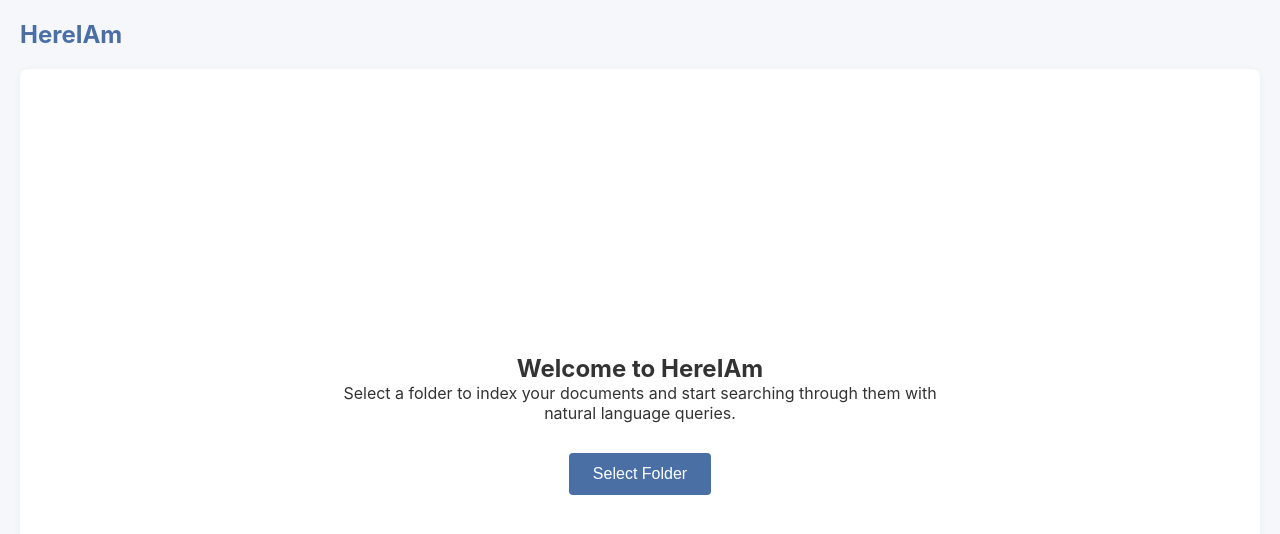
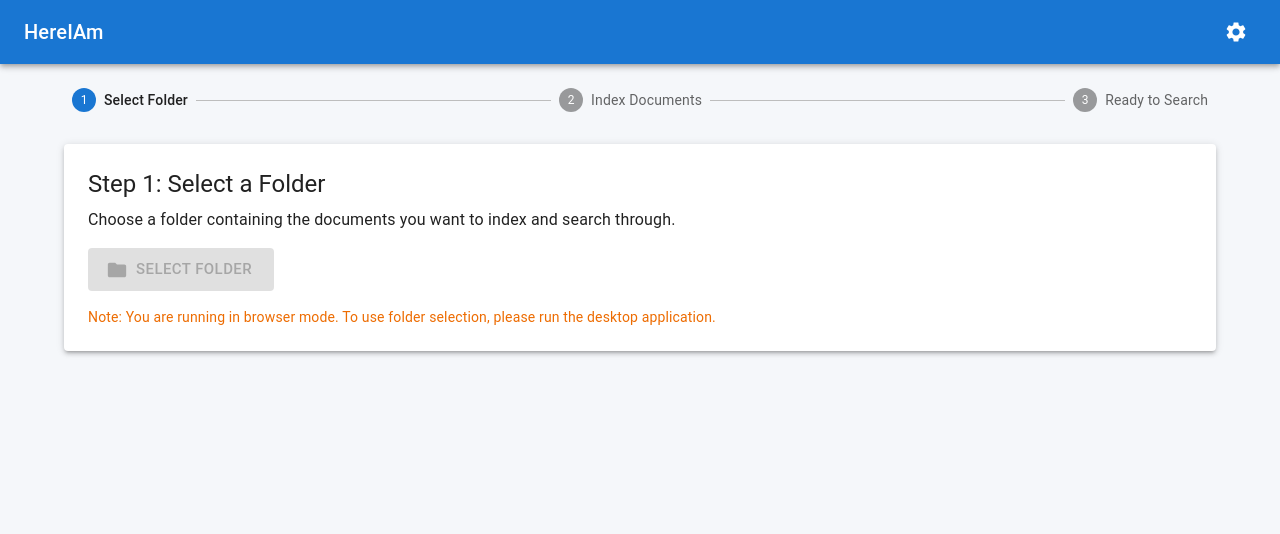
Before and after one commit to mrconter1/hereiam, a React (Vite) app: page / in a window 1280 px wide. Shown: the top 534 px of the page. Built offline with nearby package versions, Linux system fonts and the light colour scheme.

Commit message:
Fix desktop app

```diff
--- a/src/renderer/App.jsx
+++ b/src/renderer/App.jsx
@@ -1,130 +1,77 @@
-import React, { useState } from 'react';
+import React, { useState, useEffect } from 'react';
 import styled from '@emotion/styled';
+import {
+  AppBar,
+  Box,
+  Button,
+  Card,
+  CircularProgress,
+  Container,
+  Divider,
+  IconButton,
+  LinearProgress,
+  List,
+  ListItem,
+  ListItemButton,
+  ListItemText,
+  Paper,
+  Step,
+  StepLabel,
+  Stepper,
+  Toolbar,
+  Typography
+} from '@mui/material';
+import {
+  Folder as FolderIcon,
+  Search as SearchIcon,
+  Settings as SettingsIcon,
+  ArrowBack as ArrowBackIcon,
+  Description as DescriptionIcon
+} from '@mui/icons-material';
 
-const Container = styled.div`
+const AppContainer = styled.div`
   display: flex;
   flex-direction: column;
   height: 100vh;
-  padding: 20px;
-`;
-
-const Header = styled.header`
-  display: flex;
-  justify-content: space-between;
-  align-items: center;
-  margin-bottom: 20px;
-`;
-
-const Title = styled.h1`
-  font-size: 24px;
-  color: var(--primary-color);
+  background-color: var(--background-color);
 `;
 
 const MainContent = styled.main`
   flex: 1;
-  display: flex;
-  flex-direction: column;
-  align-items: center;
-  justify-content: center;
-  background-color: white;
-  border-radius: 8px;
-  box-shadow: 0 2px 10px rgba(0, 0, 0, 0.05);
-  padding: 40px;
+  padding: 24px;
   overflow: auto;
 `;
 
-const WelcomeMessage = styled.div`
-  text-align: center;
-  max-width: 600px;
-  margin-bottom: 30px;
+const StyledPaper = styled(Paper)`
+  padding: 24px;
+  margin-bottom: 24px;
 `;
 
-const Button = styled.button`
-  padding: 12px 24px;
-  font-size: 16px;
-  background-color: var(--primary-color);
-  color: white;
-  border: none;
+const FileContent = styled.pre`
+  white-space: pre-wrap;
+  font-family: monospace;
+  font-size: 14px;
+  padding: 16px;
+  background-color: #f5f5f5;
   border-radius: 4px;
-  cursor: pointer;
-  transition: background-color 0.2s;
-
-  &:hover {
-    background-color: var(--secondary-color);
-  }
-
-  &:disabled {
-    background-color: var(--dark-gray);
-    cursor: not-allowed;
-  }
+  overflow: auto;
+  max-height: 400px;
 `;
 
-const FolderPath = styled.div`
-  margin-top: 20px;
-  padding: 10px;
-  background-color: var(--background-color);
-  border-radius: 4px;
-  font-family: monospace;
-  max-width: 100%;
-  overflow: hidden;
-  text-overflow: ellipsis;
+const StatusText = styled(Typography)`
+  margin-top: 16px;
+  color: ${props => props.color || 'inherit'};
 `;
 
-const FileList = styled.div`
-  margin-top: 20px;
-  width: 100%;
-  max-width: 800px;
-  text-align: left;
-`;
-
-const FileItem = styled.div`
-  padding: 8px;
-  margin-bottom: 4px;
-  background-color: var(--background-color);
-  border-radius: 4px;
-  cursor: pointer;
-
-  &:hover {
-    background-color: var(--light-gray);
-  }
-`;
-
-const FileContent = styled.div`
-  margin-top: 20px;
-  padding: 16px;
-  background-color: var(--background-color);
-  border-radius: 4px;
-  width: 100%;
-  max-width: 800px;
-  max-height: 400px;
-  overflow: auto;
-  white-space: pre-wrap;
-  font-family: monospace;
-`;
-
-const ProgressBar = styled.div`
-  width: 100%;
-  max-width: 800px;
-  height: 8px;
-  background-color: var(--light-gray);
-  border-radius: 4px;
-  margin-top: 20px;
-  overflow: hidden;
-`;
-
-const ProgressFill = styled.div`
-  height: 100%;
-  background-color: var(--accent-color);
-  width: ${props => props.progress}%;
-  transition: width 0.3s ease;
-`;
-
-const StatusMessage = styled.div`
-  margin-top: 10px;
-  color: var(--dark-gray);
-`;
+// Setup steps
+const steps = [
+  'Select Folder',
+  'Index Documents',
+  'Ready to Search'
+];
 
 function App() {
+  const [activeStep, setActiveStep] = useState(0);
   const [selectedFolder, setSelectedFolder] = useState(null);
   const [isScanning, setIsScanning] = useState(false);
   const [files, setFiles] = useState([]);
@@ -132,11 +79,20 @@
   const [fileContent, setFileContent] = useState('');
   const [progress, setProgress] = useState(0);
   const [statusMessage, setStatusMessage] = useState('');
+  const [error, setError] = useState(null);
+  const [isElectron, setIsElectron] = useState(false);
+
+  // Check if running in Electron on component mount
+  useEffect(() => {
+    // Check if the electron object is available in window
+    setIsElectron(!!window.electron);
+  }, []);
 
   const handleSelectFolder = async () => {
     try {
+      setError(null);
       // Check if we're in Electron environment
-      if (window.electron) {
+      if (isElectron) {
         const result = await window.electron.selectDirectory();
 
         if (!result.canceled && result.filePaths.length > 0) {
@@ -145,38 +101,55 @@
           setFiles([]);
           setSelectedFile(null);
           setFileContent('');
-
-          // Start scanning the directory
-          await scanDirectory(folderPath);
+          setStatusMessage(`Selected folder: ${folderPath}`);
+          setActiveStep(1); // Move to next step
         }
       } else {
         console.log('Not running in Electron');
+        setError('Not running in Electron environment. This feature requires the desktop application.');
       }
     } catch (error) {
       console.error('Error selecting folder:', error);
+      setError(`Error selecting folder: ${error.message}`);
       setStatusMessage('Error selecting folder: ' + error.message);
     }
   };
 
-  const scanDirectory = async (folderPath) => {
+  const scanDirectory = async () => {
+    if (!selectedFolder) return;
+
     try {
       setIsScanning(true);
       setProgress(0);
       setStatusMessage('Scanning directory...');
+      setError(null);
 
-      const result = await window.electron.scanDirectory(folderPath);
+      // Simulate progress updates
+      const progressInterval = setInterval(() => {
+        setProgress(prev => {
+          const newProgress = prev + 5;
+          return newProgress > 90 ? 90 : newProgress;
+        });
+      }, 200);
+
+      const result = await window.electron.scanDirectory(selectedFolder);
+
+      clearInterval(progressInterval);
 
       if (result.success) {
         setFiles(result.files);
         setStatusMessage(`Found ${result.files.length} files`);
+        setProgress(100);
+        setActiveStep(2); // Move to final step
       } else {
+        setError('Error scanning directory: ' + result.error);
         setStatusMessage('Error scanning directory: ' + result.error);
       }
 
-      setProgress(100);
       setIsScanning(false);
     } catch (error) {
       console.error('Error scanning directory:', error);
+      setError(`Error scanning directory: ${error.message}`);
       setStatusMessage('Error scanning directory: ' + error.message);
       setIsScanning(false);
     }
@@ -186,6 +159,7 @@
     try {
       setSelectedFile(filePath);
       setStatusMessage('Loading file...');
+      setError(null);
 
       const result = await window.electron.readFile(filePath);
 
@@ -194,77 +168,233 @@
         setStatusMessage('File loaded successfully');
       } else {
         setFileContent('');
+        setError('Error reading file: ' + result.error);
         setStatusMessage('Error reading file: ' + result.error);
       }
     } catch (error) {
       console.error('Error reading file:', error);
+      setError(`Error reading file: ${error.message}`);
       setStatusMessage('Error reading file: ' + error.message);
     }
   };
 
+  const resetSetup = () => {
+    setActiveStep(0);
+    setSelectedFolder(null);
+    setFiles([]);
+    setSelectedFile(null);
+    setFileContent('');
+    setStatusMessage('');
+    setError(null);
+  };
+
+  // Render different content based on the active step
+  const renderStepContent = () => {
+    switch (activeStep) {
+      case 0:
+        return (
+          <StyledPaper elevation={3}>
+            <Typography variant="h5" gutterBottom>
+              Step 1: Select a Folder
+            </Typography>
+            <Typography variant="body1" paragraph>
+              Choose a folder containing the documents you want to index and search through.
+            </Typography>
+            <Button
+              variant="contained"
+              color="primary"
+              startIcon={<FolderIcon />}
+              onClick={handleSelectFolder}
+              size="large"
+              disabled={!isElectron}
+            >
+              Select Folder
+            </Button>
+            {!isElectron && (
+              <StatusText color="warning.main" variant="body2" sx={{ mt: 2 }}>
+                Note: You are running in browser mode. To use folder selection, please run the desktop application.
+              </StatusText>
+            )}
+            {error && (
+              <StatusText color="error.main" variant="body2">
+                {error}
+              </StatusText>
+            )}
+          </StyledPaper>
+        );
+
+      case 1:
+        return (
+          <StyledPaper elevation={3}>
+            <Typography variant="h5" gutterBottom>
+              Step 2: Index Documents
+            </Typography>
+            <Typography variant="body1" paragraph>
+              Selected folder: <strong>{selectedFolder}</strong>
+            </Typography>
+            <Typography variant="body1" paragraph>
+              Click the button below to scan and index all documents in the selected folder.
+            </Typography>
+            <Box sx={{ display: 'flex', gap: 2 }}>
+              <Button
+                variant="outlined"
+                startIcon={<ArrowBackIcon />}
+                onClick={resetSetup}
+              >
+                Back
+              </Button>
+              <Button
+                variant="contained"
+                color="primary"
+                startIcon={isScanning ? <CircularProgress size={20} color="inherit" /> : <SearchIcon />}
+                onClick={scanDirectory}
+                disabled={isScanning || !isElectron}
+              >
+                {isScanning ? 'Indexing...' : 'Start Indexing'}
+              </Button>
+            </Box>
+            {isScanning && (
+              <Box sx={{ width: '100%', mt: 2 }}>
+                <LinearProgress variant="determinate" value={progress} />
+              </Box>
+            )}
+            {statusMessage && (
+              <StatusText variant="body2">
+                {statusMessage}
+              </StatusText>
+            )}
+            {error && (
+              <StatusText color="error.main" variant="body2">
+                {error}
+              </StatusText>
+            )}
+          </StyledPaper>
+        );
+
+      case 2:
+        return (
+          <>
+            <StyledPaper elevation={3}>
+              <Typography variant="h5" gutterBottom>
+                Step 3: Ready to Search
+              </Typography>
+              <Typography variant="body1" paragraph>
+                Indexing complete! You can now browse and search through your documents.
+              </Typography>
+              <Typography variant="body2" paragraph>
+                Found {files.length} files in {selectedFolder}
+              </Typography>
+              <Box sx={{ display: 'flex', gap: 2 }}>
+                <Button
+                  variant="outlined"
+                  startIcon={<ArrowBackIcon />}
+                  onClick={resetSetup}
+                >
+                  Start Over
+                </Button>
+                <Button
+                  variant="contained"
+                  color="primary"
+                  startIcon={<SearchIcon />}
+                  disabled={files.length === 0}
+                >
+                  Search Documents
+                </Button>
+              </Box>
+            </StyledPaper>
+
+            <Box sx={{ display: 'flex', gap: 3 }}>
+              <Card sx={{ width: 320, maxHeight: 600, overflow: 'auto' }}>
+                <List subheader={
+                  <Box sx={{ p: 2, pb: 0 }}>
+                    <Typography variant="h6">Files ({files.length})</Typography>
+                    <Divider />
+                  </Box>
+                }>
+                  {files.slice(0, 100).map((file, index) => (
+                    <ListItem key={index} disablePadding>
+                      <ListItemButton onClick={() => handleFileClick(file)}>
+                        <DescriptionIcon sx={{ mr: 1, color: 'primary.light' }} />
+                        <ListItemText
+                          primary={file.split(/[\\/]/).pop()}
+                          primaryTypographyProps={{
+                            noWrap: true,
+                            style: { maxWidth: '220px' }
+                          }}
+                        />
+                      </ListItemButton>
+                    </ListItem>
+                  ))}
+                  {files.length > 100 && (
+                    <ListItem>
+                      <ListItemText
+                        secondary={`Showing 100 of ${files.length} files`}
+                        secondaryTypographyProps={{ align: 'center' }}
+                      />
+                    </ListItem>
+                  )}
+                </List>
+              </Card>
+
+              {selectedFile && (
+                <Card sx={{ flex: 1, maxHeight: 600, overflow: 'auto' }}>
+                  <Box sx={{ p: 2 }}>
+                    <Typography variant="subtitle1" noWrap>
+                      {selectedFile.split(/[\\/]/).pop()}
+                    </Typography>
+                    <Divider sx={{ my: 1 }} />
+                    {fileContent ? (
+                      <FileContent>
+                        {fileContent.length > 5000
+                          ? fileContent.substring(0, 5000) + '...'
+                          : fileContent}
+                      </FileContent>
+                    ) : (
+                      <Box sx={{ display: 'flex', justifyContent: 'center', p: 3 }}>
+                        <CircularProgress />
+                      </Box>
+                    )}
+                  </Box>
+                </Card>
+              )}
+            </Box>
+          </>
+        );
+
+      default:
+        return null;
+    }
+  };
+
   return (
-    <Container>
-      <Header>
-        <Title>HereIAm</Title>
-      </Header>
+    <AppContainer>
+      <AppBar position="static">
+        <Toolbar>
+          <Typography variant="h6" component="div" sx={{ flexGrow: 1 }}>
+            HereIAm
+          </Typography>
+          <IconButton color="inherit">
+            <SettingsIcon />
+          </IconButton>
+        </Toolbar>
+      </AppBar>
 
       <MainContent>
-        {!selectedFolder ? (
-          <>
-            <WelcomeMessage>
-              <h2>Welcome to HereIAm</h2>
-              <p>Select a folder to index your documents and start searching through them with natural language queries.</p>
-            </WelcomeMessage>
+        <Container maxWidth="lg">
+          <Box sx={{ mb: 4 }}>
+            <Stepper activeStep={activeStep}>
+              {steps.map((label) => (
+                <Step key={label}>
+                  <StepLabel>{label}</StepLabel>
+                </Step>
+              ))}
+            </Stepper>
+          </Box>
 
-            <Button onClick={handleSelectFolder} disabled={isScanning}>
-              Select Folder
-            </Button>
-          </>
-        ) : (
-          <>
-            <FolderPath>
-              Selected folder: {selectedFolder}
-            </FolderPath>
-
-            <Button onClick={handleSelectFolder} disabled={isScanning} style={{ marginTop: '10px' }}>
-              Change Folder
-            </Button>
-
-            {isScanning && (
-              <ProgressBar>
-                <ProgressFill progress={progress} />
-              </ProgressBar>
-            )}
-
-            {statusMessage && (
-              <StatusMessage>{statusMessage}</StatusMessage>
-            )}
-
-            {files.length > 0 && (
-              <FileList>
-                <h3>Files ({files.length})</h3>
-                {files.slice(0, 10).map((file, index) => (
-                  <FileItem key={index} onClick={() => handleFileClick(file)}>
-                    {file.split(/[\\/]/).pop()} {/* Display just the filename */}
-                  </FileItem>
-                ))}
-                {files.length > 10 && (
-                  <StatusMessage>Showing 10 of {files.length} files</StatusMessage>
-                )}
-              </FileList>
-            )}
-
-            {selectedFile && fileContent && (
-              <FileContent>
-                {fileContent.length > 1000
-                  ? fileContent.substring(0, 1000) + '...'
-                  : fileContent}
-              </FileContent>
-            )}
-          </>
-        )}
+          {renderStepContent()}
+        </Container>
       </MainContent>
-    </Container>
+    </AppContainer>
   );
 }
 
```
Also changed, not shown: hereiam-main.js (added, +102 -0 lines), main-electron.js (added, +39 -0 lines), package.json (+14 -8 lines), simple-electron.js (added, +27 -0 lines), 2 other files (tests, documents, lock files or other folders).
